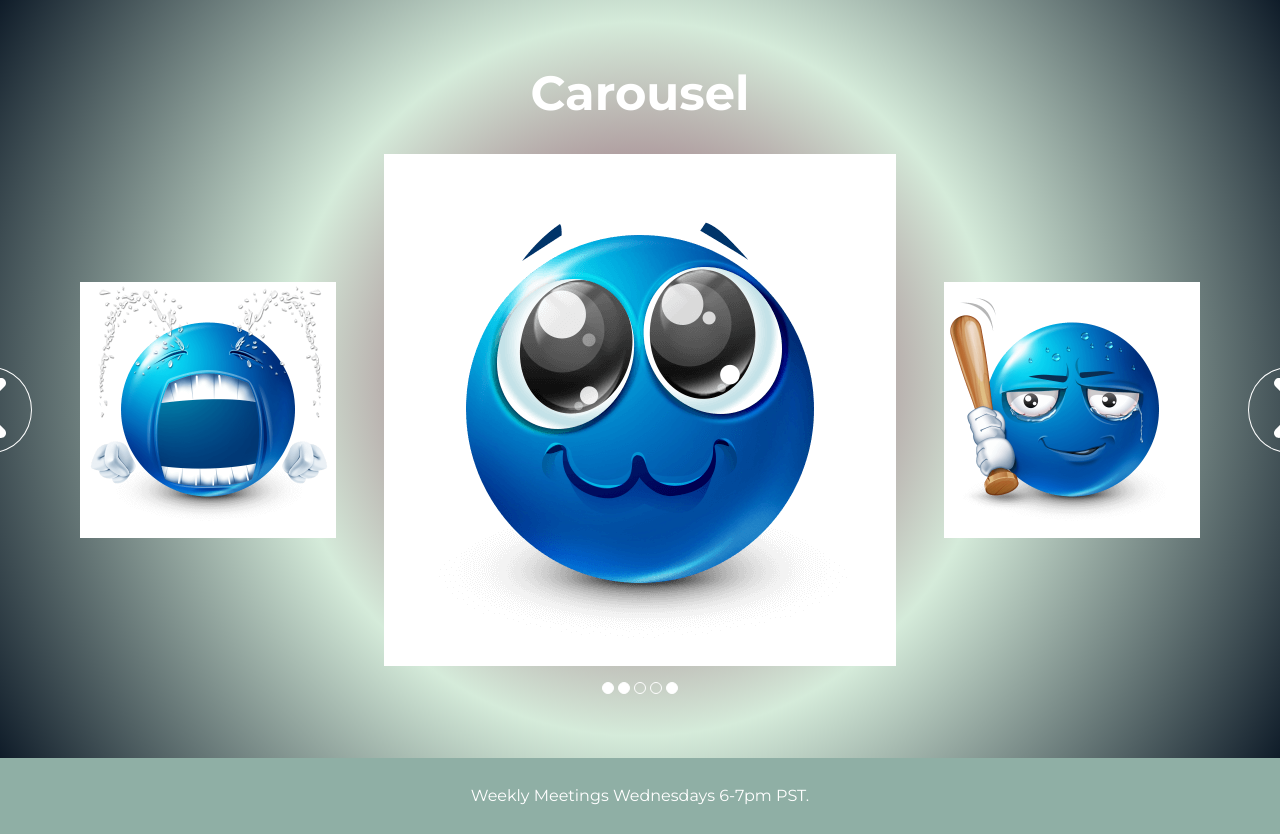
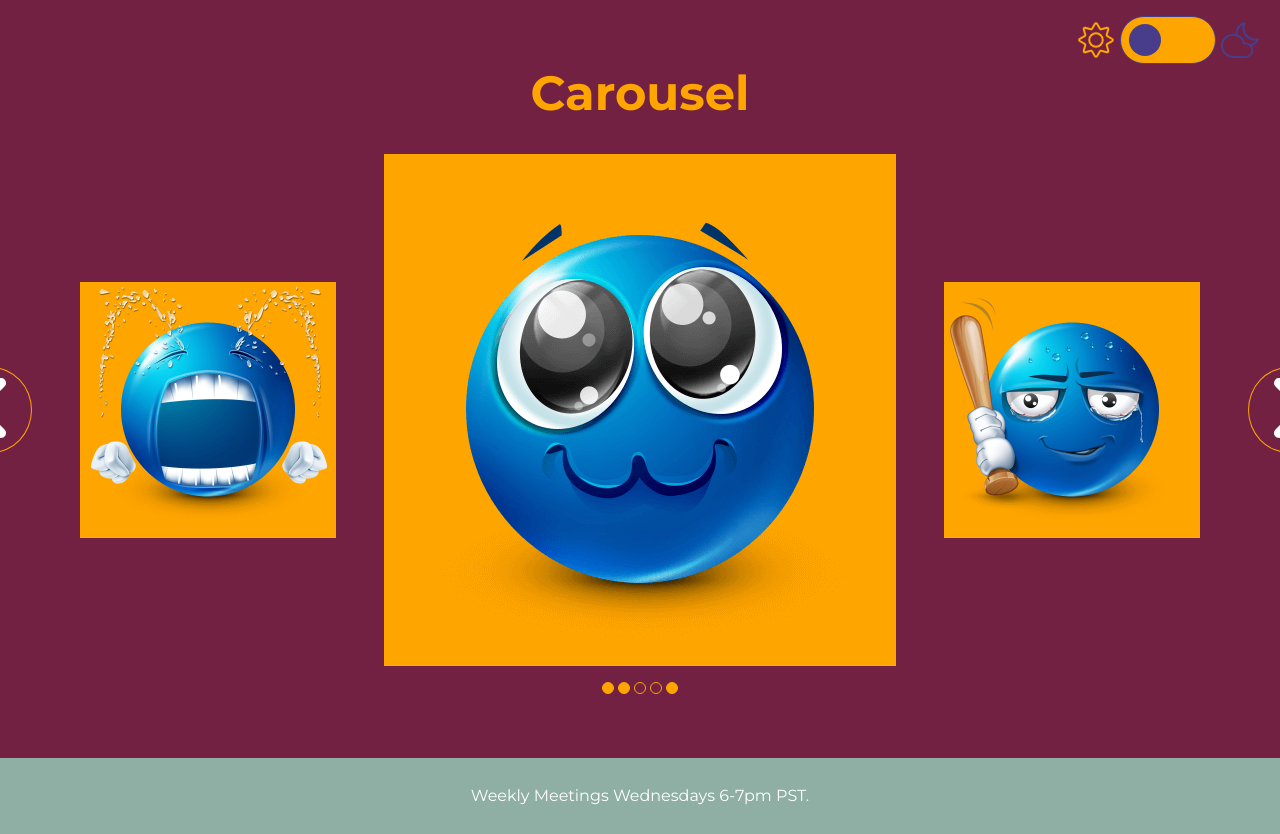
Before and after one commit to include-davis/Leads-Training-2025, a Next.js app: page /task2 in a window 1280 px wide. Shown: the top 834 px of the page. Built offline with nearby package versions, Linux system fonts and the light colour scheme.

Commit message:
added dark theme (finished)

```diff
--- a/app/(pages)/_components/Carousel/Carousel.jsx
+++ b/app/(pages)/_components/Carousel/Carousel.jsx
@@ -2,14 +2,15 @@
 import styles from "./Carousel.module.scss";
 import { FaAngleLeft, FaAngleRight } from "react-icons/fa6";
 import Image from "next/image";
-import { useState, useEffect } from "react";
+import { useState, useEffect, useContext } from "react";
+import { Theme } from "../Theme/ThemeProvider/ThemeProvider"
 
-export default function Carousel ({images}) {
+export default function Carousel({ images }) {
     const [main, setMain] = useState(0)
     const [left, setLeft] = useState(images.length - 1)
     const [right, setRight] = useState(1)
 
-    useEffect(()=>{
+    useEffect(() => {
         if (main == 0) {
             setLeft(images.length - 1)
             setRight(1)
@@ -22,36 +23,38 @@ export default function Carousel ({images}) {
             setLeft(main - 1)
             setRight(main + 1)
         }
-    },[main])
+    }, [main])
 
     const prev = () =>
         setMain(main == 0 ? images.length - 1 : main - 1)
     const next = () =>
         setMain(main == images.length - 1 ? 0 : main + 1)
 
+    const [isLight, updateTheme] = useContext(Theme);
+
     return (
-        <main>
-            <h1 className={styles.title}>Carousel</h1>
+        <main >
+            <h1 className={`${styles.title} ${!isLight ? styles.dark : ""}`}>Carousel</h1>
             <div className={styles.sliderContainer}>
-                <div className={styles.sideArrow} onClick={prev}>
-                    <FaAngleLeft size="5rem"/>
+                <div className={`${styles.sideArrow} ${!isLight ? styles.dark : ""}`} onClick={prev}>
+                    <FaAngleLeft size="5rem" />
                 </div>
-                <div className={styles.smallPanel}>
-                    <Image width={256} height={256} src={images[left]} alt="idk"/>
+                <div className={`${styles.smallPanel} ${!isLight ? styles.dark : ""}`}>
+                    <Image width={256} height={256} src={images[left]} alt="idk" />
                 </div>
-                <div className={styles.bigPanel}>
-                    <Image width={512} height={512} src={images[main]} alt="idk"/>
+                <div className={`${styles.bigPanel} ${!isLight ? styles.dark : ""}`}>
+                    <Image width={512} height={512} src={images[main]} alt="idk" />
                 </div>
-                <div className={styles.smallPanel}>
-                    <Image width={256} height={256} src={images[right]} alt="idk"/>
+                <div className={`${styles.smallPanel} ${!isLight ? styles.dark : ""}`}>
+                    <Image width={256} height={256} src={images[right]} alt="idk" />
                 </div>
-                <div className={styles.sideArrow} onClick={next}>
-                    <FaAngleRight size="5rem"/>
+                <div className={`${styles.sideArrow} ${!isLight ? styles.dark : ""}`} onClick={next}>
+                    <FaAngleRight size="5rem" />
                 </div>
             </div>
             <div className={styles.dotContainer}>
                 {images.map((_, index) => (
-                    <div key={index} className={`${styles.dot} ${index==left||index==main||index==right? styles.active : ""}`}/>
+                    <div key={index} className={`${styles.dot} ${!isLight ? styles.dark : ""} ${index == left || index == main || index == right ? styles.active : ""}`} />
                 ))}
             </div>
         </main>
--- a/app/(pages)/_components/Carousel/Carousel.module.scss
+++ b/app/(pages)/_components/Carousel/Carousel.module.scss
@@ -1,6 +1,11 @@
 .title {
+    color: orange;
     font-size: 3rem;
     margin-bottom: 2rem;
+}
+
+.title.dark {
+    color: darkslateblue;
 }
 
 .sliderContainer {
@@ -11,23 +16,32 @@
 
     .sideArrow {
         border-radius: 50%;
-        border: 1px solid white;
+        border: 1px solid orange;
         position: relative;
         z-index: 100;
     }
+    .sideArrow.dark {
+        border-color: darkslateblue;
+    }
 
     .smallPanel {
-        background-color: white;
+        background-color: orange;
         width: 16rem;
         height: 16rem;
         user-select: none;
     }
+    .smallPanel.dark {
+        background-color: darkslateblue;
+    }
 
     .bigPanel {
-        background-color: white;
+        background-color: orange;
         width: 32rem;
         height: 32rem;
         user-select: none;
+    }
+    .bigPanel.dark {
+        background-color: darkslateblue;
     }
 }
 
@@ -39,11 +53,17 @@
 
     .dot {
         border-radius: 50%;
-        border: 1px solid white;
+        border: 1px solid orange;
         width: .75rem;
         height: .75rem;
     }
+    .dot.dark {
+        border-color: darkslateblue;
+    }
     .dot.active {
-        background-color: white;
+        background-color: orange;
+    }
+    .dot.dark.active {
+        background-color: darkslateblue;
     }
 }
--- /dev/null
+++ b/app/(pages)/_components/Theme/ThemeProvider/ThemeProvider.jsx
@@ -0,0 +1,13 @@
+"use client";
+import { createContext, useState } from "react";
+
+export const Theme = createContext();
+
+export default function ThemeProvider({ children }) {
+    const [isLight, updateTheme] = useState(true);
+    return (
+        <Theme.Provider value={[isLight, updateTheme]}>
+            {children}
+        </Theme.Provider>
+    )
+}
--- /dev/null
+++ b/app/(pages)/_components/Theme/ThemeToggle/ThemeToggle.jsx
@@ -0,0 +1,24 @@
+"use client";
+import styles from "./ThemeToggle.module.scss";
+import { CiSun, CiCloudMoon } from "react-icons/ci";
+import { useContext } from "react";
+import { Theme } from "../ThemeProvider/ThemeProvider"
+
+function Toggle () {
+    const [isLight, updateTheme] = useContext(Theme);
+    return (
+            <main onClick={() => (updateTheme(!isLight))} className={`${styles.toggle} ${!isLight ? styles.dark : ""}`}>
+                <div className={`${styles.switch} ${!isLight ? styles.dark : ""}`}/>
+            </main>
+    )
+}
+
+export default function DarkModeToggle () {
+    return (
+        <main className={styles.mainContainer}>
+            <CiSun size="3rem" color="orange"/>
+            <Toggle/>
+            <CiCloudMoon size="3rem" color="darkslateblue"/>
+        </main>
+    )
+}
--- /dev/null
+++ b/app/(pages)/_components/Theme/ThemeToggle/ThemeToggle.module.scss
@@ -0,0 +1,36 @@
+.mainContainer {
+    display: flex;
+    justify-content: flex-end;
+    padding-top: 1rem;
+    padding-right: 1rem;
+}
+
+.toggle {
+    width: 6rem;
+    height: 3rem;
+    background-color: orange;
+    border-radius: 2rem;
+    border: 1px solid darkslateblue;
+    display: flex;
+    align-items: center;
+    cursor: pointer;
+
+    .switch {
+        width: 2rem;
+        height: 2rem;
+        background-color: darkslateblue;
+        border-radius: 50%;
+        margin-left: 0.5rem;
+        transition: ease 0.2s;
+    }
+
+    .switch.dark {
+        background-color: orange;
+        transform: translateX(3rem);
+    }
+}
+
+.toggle.dark {
+    background-color: darkslateblue;
+    border-color: orange;
+}
--- a/app/(pages)/task2/page.jsx
+++ b/app/(pages)/task2/page.jsx
@@ -1,5 +1,7 @@
 import styles from './task2.module.scss';
 import Carousel from '../_components/Carousel/Carousel';
+import DarkModeToggle from '../_components/Theme/ThemeToggle/ThemeToggle'
+import ThemeProvider from '../_components/Theme/ThemeProvider/ThemeProvider';
 
 const images = [
   "/cute.png",
@@ -11,10 +13,11 @@ const images = [
 
 export default function Task() {
   return (
-    <main>
+    <ThemeProvider>
       <div className={styles.mainContainer}>
+        <DarkModeToggle/>
         <Carousel images={images}/>
       </div>
-    </main>
+    </ThemeProvider>
   );
 }
--- a/app/(pages)/task2/task2.module.scss
+++ b/app/(pages)/task2/task2.module.scss
@@ -1,11 +1,6 @@
 .mainContainer {
     background: #732142;
-    background: radial-gradient(circle,rgba(115, 33, 66, 1) 0%, rgba(213, 235, 218, 1) 48%, rgba(15, 28, 41, 1) 100%);
     color: white;
     text-align: center;
-    padding: 5% 0;
-
-    h1 {
-        color: white;
-    }
+    padding-bottom: 5%;
 }
```
